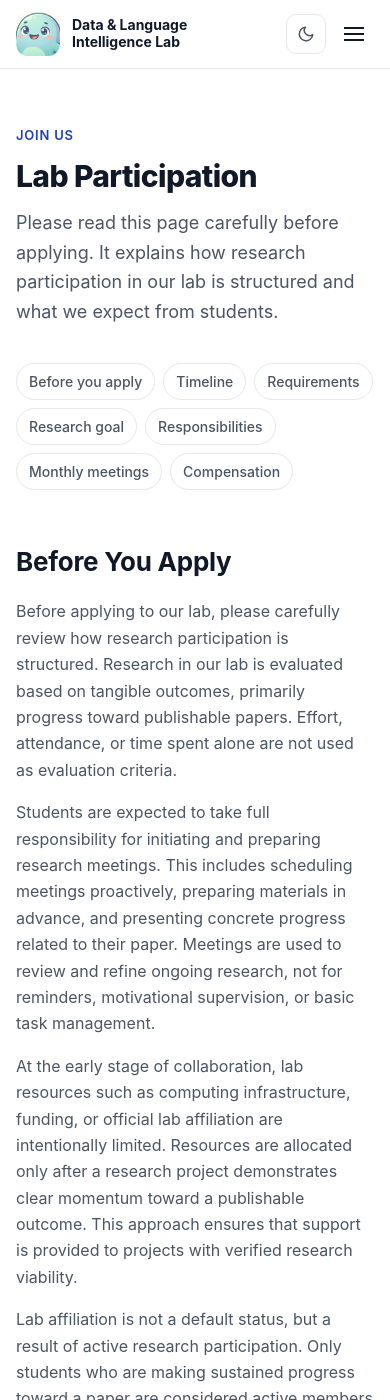
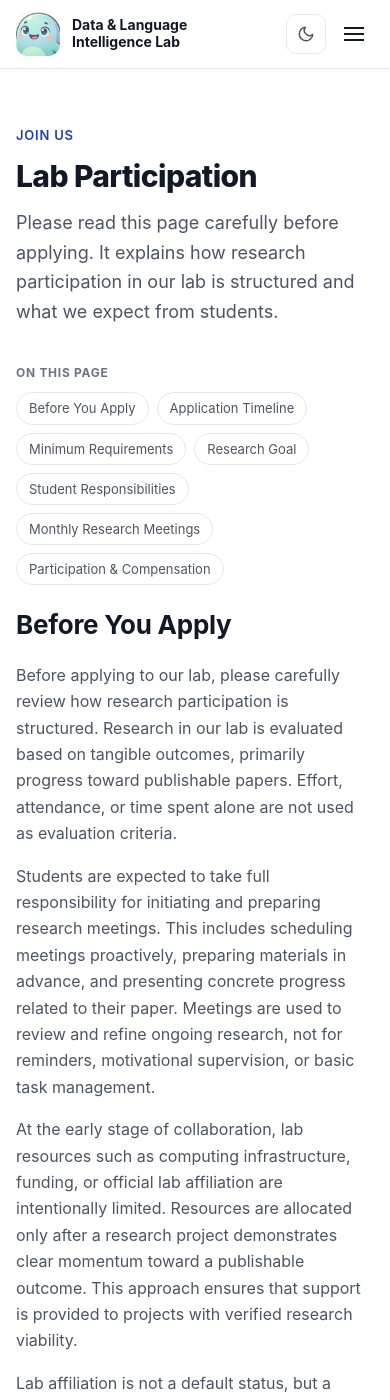
Before and after one commit to knu-dli/knu-dli.github.io, a Jekyll site: the page built from join.md, in a window 390 px wide and 1400 px high. Built offline with Jekyll 4.4.1, drawn with Linux system fonts in a browser that asks for light colours; some web fonts are replaced.

Commit message:
Publications: official paper links as buttons; Join: sticky side table of contents
Official links point to ACL Anthology pages or publisher DOIs (verified via
Crossref and by resolving each link). EMNLP 2026 keeps its arXiv link until
the proceedings are published.

Co-Authored-By: Claude Opus 5.5 <noreply@anthropic.com>

```diff
--- a/_includes/publication.html
+++ b/_includes/publication.html
@@ -11,7 +11,11 @@
     {% if include.pub.venue_detail %}<p class="pub-detail">{{ include.pub.venue_detail }}</p>{% endif %}
     {% if include.pub.links %}
     <p class="pub-links">
-      {% for l in include.pub.links %}<a href="{{ l[1] }}">{{ l[0] | upcase }}</a>{% endfor %}
+      {% assign L = include.pub.links %}
+      {% if L.paper %}<a class="pub-btn pub-btn-primary" href="{{ L.paper }}" target="_blank" rel="noopener"><svg viewBox="0 0 24 24" aria-hidden="true"><path d="M14 2H6a2 2 0 0 0-2 2v16a2 2 0 0 0 2 2h12a2 2 0 0 0 2-2V8z"/><path d="M14 2v6h6M8 13h8M8 17h5"/></svg>Paper</a>{% endif %}
+      {% if L.arxiv %}<a class="pub-btn" href="{{ L.arxiv }}" target="_blank" rel="noopener">arXiv</a>{% endif %}
+      {% if L.code %}<a class="pub-btn" href="{{ L.code }}" target="_blank" rel="noopener"><svg viewBox="0 0 24 24" aria-hidden="true"><path d="M16 18l6-6-6-6M8 6l-6 6 6 6"/></svg>Code</a>{% endif %}
+      {% if L.project %}<a class="pub-btn" href="{{ L.project }}" target="_blank" rel="noopener">Project</a>{% endif %}
     </p>
     {% endif %}
   </div>
--- a/_layouts/page.html
+++ b/_layouts/page.html
@@ -7,7 +7,40 @@ layout: default
     <h1>{{ page.title }}</h1>
     {% if page.lead %}<p class="lead">{{ page.lead }}</p>{% endif %}
   </header>
+  {% if page.toc %}
+  <div class="page-with-toc">
+    <div class="prose">
+      {{ content }}
+    </div>
+    <aside class="toc-aside">
+      <nav class="toc-side" aria-label="On this page">
+        <p class="toc-title">On this page</p>
+        <ol>
+          {% for t in page.toc %}<li><a href="#{{ t.id }}">{{ t.title }}</a></li>{% endfor %}
+        </ol>
+      </nav>
+    </aside>
+  </div>
+  <script>
+    (function () {
+      var links = Array.prototype.slice.call(document.querySelectorAll(".toc-side a"));
+      var heads = links.map(function (a) { return document.getElementById(a.getAttribute("href").slice(1)); });
+      function update() {
+        var i = 0;
+        heads.forEach(function (h, k) { if (h && h.getBoundingClientRect().top < 120) i = k; });
+        if (window.innerHeight + window.scrollY >= document.body.scrollHeight - 2) i = heads.length - 1;
+        links.forEach(function (a, k) { if (k === i) a.setAttribute("aria-current", "true"); else a.removeAttribute("aria-current"); });
+      }
+      var queued = false;
+      window.addEventListener("scroll", function () {
+        if (!queued) { queued = true; requestAnimationFrame(function () { queued = false; update(); }); }
+      }, { passive: true });
+      update();
+    })();
+  </script>
+  {% else %}
   <div class="prose">
     {{ content }}
   </div>
+  {% endif %}
 </article>
--- a/assets/css/style.css
+++ b/assets/css/style.css
@@ -184,12 +184,33 @@ img { max-width: 100%; display: block; }
 .prose ul { padding-left: 20px; }
 .prose li + li { margin-top: 6px; }
 .page .prose:has(.member-group, .pub-section, .contact-grid, .project) { max-width: none; }
-.toc { display: flex; flex-wrap: wrap; gap: 8px; margin-bottom: 8px; }
-.toc a, .subnav a {
+.subnav a {
   font-size: 14px; font-weight: 500; padding: 6px 12px; border-radius: 999px;
   border: 1px solid var(--border); color: var(--text-muted); background: var(--surface);
 }
-.toc a:hover, .subnav a:hover { color: var(--accent); border-color: var(--accent); text-decoration: none; }
+.subnav a:hover { color: var(--accent); border-color: var(--accent); text-decoration: none; }
+
+.page-with-toc { display: grid; grid-template-columns: minmax(0, 1fr) 232px; gap: 56px; align-items: start; }
+.page-with-toc .prose > h2:first-child { margin-top: 0; padding-top: 0; }
+.toc-aside { position: sticky; top: 92px; }
+.toc-title { margin: 0 0 10px; font-size: 12px; font-weight: 700; letter-spacing: 0.06em; text-transform: uppercase; color: var(--text-faint); }
+.toc-side ol { list-style: none; margin: 0; padding: 0; border-left: 1px solid var(--border); }
+.toc-side a {
+  display: block; margin-left: -1px; padding: 6px 0 6px 14px; border-left: 2px solid transparent;
+  font-size: 14px; line-height: 1.4; color: var(--text-muted);
+}
+.toc-side a:hover { color: var(--text); text-decoration: none; }
+.toc-side a[aria-current] { color: var(--accent); border-left-color: var(--accent); font-weight: 600; }
+@media (max-width: 960px) {
+  .page-with-toc { grid-template-columns: 1fr; gap: 24px; }
+  .toc-aside { position: static; order: -1; }
+  .toc-side ol { display: flex; flex-wrap: wrap; gap: 8px; border-left: 0; }
+  .toc-side a {
+    margin: 0; padding: 6px 12px; border: 1px solid var(--border); border-radius: 999px;
+    background: var(--surface); font-size: 13px;
+  }
+  .toc-side a[aria-current] { border-color: var(--border); color: var(--text-muted); font-weight: 400; }
+}
 
 /* ---------- members ---------- */
 .member-group { margin-bottom: 48px; }
@@ -234,9 +255,15 @@ img { max-width: 100%; display: block; }
 .pub-authors strong { color: var(--text); font-weight: 650; }
 .pub-note, .pub-detail { color: var(--text-faint); font-size: 14px; }
 .pub-detail { font-style: italic; }
-.pub-links { display: flex; gap: 8px; margin-top: 8px !important; }
-.pub-links a { font-size: 12px; font-weight: 700; padding: 2px 8px; border: 1px solid var(--border); border-radius: 6px; color: var(--text-muted); }
-.pub-links a:hover { color: var(--accent); border-color: var(--accent); text-decoration: none; }
+.pub-links { display: flex; flex-wrap: wrap; gap: 8px; margin-top: 10px !important; }
+.pub-btn {
+  display: inline-flex; align-items: center; gap: 6px; font-size: 13px; font-weight: 600; line-height: 1;
+  padding: 7px 12px; border: 1px solid var(--border); border-radius: 8px; color: var(--text-muted); background: var(--surface);
+}
+.pub-btn svg { width: 14px; height: 14px; fill: none; stroke: currentColor; stroke-width: 2; stroke-linecap: round; stroke-linejoin: round; }
+.pub-btn:hover { color: var(--accent); border-color: var(--accent); text-decoration: none; }
+.pub-btn-primary { background: var(--accent-soft); border-color: transparent; color: var(--accent); }
+.pub-btn-primary:hover { background: var(--primary-bg); border-color: var(--primary-bg); color: #fff; }
 
 /* ---------- contact ---------- */
 .contact-grid { display: grid; grid-template-columns: 1fr 1.3fr; gap: 24px; align-items: start; }
--- a/join.md
+++ b/join.md
@@ -3,18 +3,16 @@ layout: page
 title: Lab Participation
 eyebrow: Join Us
 permalink: /join/
+toc:
+  - { id: before-you-apply, title: Before You Apply }
+  - { id: application-timeline, title: Application Timeline }
+  - { id: minimum-requirements, title: Minimum Requirements }
+  - { id: research-goal, title: Research Goal }
+  - { id: student-responsibilities, title: Student Responsibilities }
+  - { id: monthly-meetings, title: Monthly Research Meetings }
+  - { id: project-participation, title: Participation & Compensation }
 lead: Please read this page carefully before applying. It explains how research participation in our lab is structured and what we expect from students.
 ---
-
-<nav class="toc" aria-label="On this page" markdown="0">
-  <a href="#before-you-apply">Before you apply</a>
-  <a href="#application-timeline">Timeline</a>
-  <a href="#minimum-requirements">Requirements</a>
-  <a href="#research-goal">Research goal</a>
-  <a href="#student-responsibilities">Responsibilities</a>
-  <a href="#monthly-meetings">Monthly meetings</a>
-  <a href="#project-participation">Compensation</a>
-</nav>
 
 ## Before You Apply {#before-you-apply}
 
```
Also changed, not shown: _data/publications.yml (+39 -3 lines).
